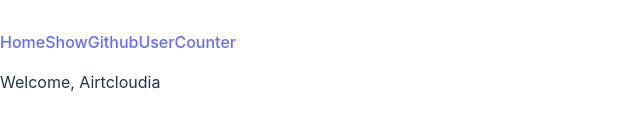
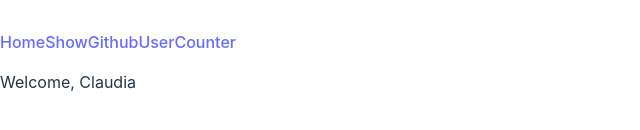
Before and after one commit to Airtcloudia/React, a React (Vite) app: page / in a window 1280 px wide. Shown: the part 330-460 px from the top of the page, without its empty margins (0-640 px from the left). Built offline with nearby package versions, Linux system fonts and the light colour scheme.

Commit message:
add esercizio-86

```diff
--- a/src/App.jsx
+++ b/src/App.jsx
@@ -2,19 +2,21 @@ import {Routes, Route, Link} from "react-router-dom"
 import ShowGithubUser from "./ShowGithubUser";
 import { Welcome } from "./Welcome";
 import Counter from "./Counter";
+import NotFound from "./NotFound";
 
-const App = () => {
+function App() {
   return (
     <>
-    <nav>
+    <nav className="flex-row gap-10" >
       <Link to="/" element={<Welcome/>}>Home</Link>
       <Link to="/users/:username" element={<ShowGithubUser/>}>ShowGithubUser</Link>
       <Link to="/counter" element={<Counter/>}>Counter</Link>
     </nav>
     <Routes>
-       <Route exact path="/" element={<Welcome name="Airtcloudia"/>} />
+       <Route path="*" element={<NotFound />} />
+       <Route exact path="/" element={<Welcome name="Claudia"/>} />
        <Route path="/users/:username" element={<ShowGithubUser/>}/>
-       <Route path="/counter" element={<Counter initialValue={0} incrementAmount={1} decrementAmount={1} />}/>
+       <Route path="/counter" element={<Counter/>}/>
     </Routes>
     </>
   );
--- /dev/null
+++ b/src/NotFound.jsx
@@ -0,0 +1,13 @@
+import { Link } from "react-router-dom";
+
+const NotFound = () => {
+  return (
+    <div>
+      <h1>Not Found</h1>
+      <p>This page doesn't exist</p>
+      <Link to="/">Home</Link>
+    </div>
+  );
+}
+
+export default NotFound;
```
